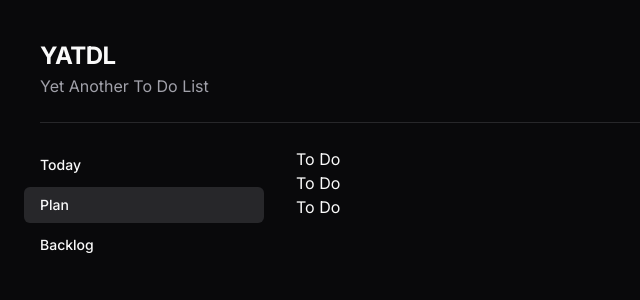
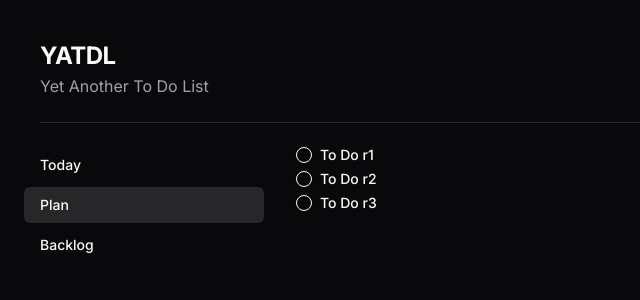
Before and after one commit to aripo99/yatdl, a Next.js app: page /plan in a window 1280 px wide. Shown: the top 300 px of the page, without its empty margins (0-640 px from the left). Built offline with nearby package versions, Linux system fonts and the light colour scheme.

Commit message:
Prettify to do component

```diff
--- a/components/to-do-list.tsx
+++ b/components/to-do-list.tsx
@@ -1,11 +1,12 @@
 import { ToDo } from './to-do';
+import { RadioGroup } from "@/components/ui/radio-group"
 
 export function ToDoList() {
     return (
-        <div>
-            <ToDo />
-            <ToDo />
-            <ToDo />
-        </div>
+        <RadioGroup>
+            <ToDo id="r1" />
+            <ToDo id="r2" />
+            <ToDo id="r3" />
+        </RadioGroup>
     )
 }
--- a/components/to-do.tsx
+++ b/components/to-do.tsx
@@ -1,7 +1,15 @@
-export function ToDo() {
+import { Label } from "@/components/ui/label"
+import { RadioGroupItem } from "@/components/ui/radio-group"
+
+interface ToDoProps {
+    id: string;
+}
+
+export function ToDo({ id }: ToDoProps) {
     return (
-        <div>
-            <h1>To Do</h1>
+        <div className="flex items-center space-x-2">
+            <RadioGroupItem value={id} id={id} />
+            <Label htmlFor={id}>To Do {id}</Label>
         </div>
     )
 }
--- /dev/null
+++ b/components/ui/label.tsx
@@ -0,0 +1,26 @@
+"use client"
+
+import * as React from "react"
+import * as LabelPrimitive from "@radix-ui/react-label"
+import { cva, type VariantProps } from "class-variance-authority"
+
+import { cn } from "@/lib/utils"
+
+const labelVariants = cva(
+  "text-sm font-medium leading-none peer-disabled:cursor-not-allowed peer-disabled:opacity-70"
+)
+
+const Label = React.forwardRef<
+  React.ElementRef<typeof LabelPrimitive.Root>,
+  React.ComponentPropsWithoutRef<typeof LabelPrimitive.Root> &
+    VariantProps<typeof labelVariants>
+>(({ className, ...props }, ref) => (
+  <LabelPrimitive.Root
+    ref={ref}
+    className={cn(labelVariants(), className)}
+    {...props}
+  />
+))
+Label.displayName = LabelPrimitive.Root.displayName
+
+export { Label }
--- /dev/null
+++ b/components/ui/radio-group.tsx
@@ -0,0 +1,44 @@
+"use client"
+
+import * as React from "react"
+import { CheckIcon } from "@radix-ui/react-icons"
+import * as RadioGroupPrimitive from "@radix-ui/react-radio-group"
+
+import { cn } from "@/lib/utils"
+
+const RadioGroup = React.forwardRef<
+  React.ElementRef<typeof RadioGroupPrimitive.Root>,
+  React.ComponentPropsWithoutRef<typeof RadioGroupPrimitive.Root>
+>(({ className, ...props }, ref) => {
+  return (
+    <RadioGroupPrimitive.Root
+      className={cn("grid gap-2", className)}
+      {...props}
+      ref={ref}
+    />
+  )
+})
+RadioGroup.displayName = RadioGroupPrimitive.Root.displayName
+
+const RadioGroupItem = React.forwardRef<
+  React.ElementRef<typeof RadioGroupPrimitive.Item>,
+  React.ComponentPropsWithoutRef<typeof RadioGroupPrimitive.Item>
+>(({ className, ...props }, ref) => {
+  return (
+    <RadioGroupPrimitive.Item
+      ref={ref}
+      className={cn(
+        "aspect-square h-4 w-4 rounded-full border border-primary text-primary shadow focus:outline-none focus-visible:ring-1 focus-visible:ring-ring disabled:cursor-not-allowed disabled:opacity-50",
+        className
+      )}
+      {...props}
+    >
+      <RadioGroupPrimitive.Indicator className="flex items-center justify-center">
+        <CheckIcon className="h-3.5 w-3.5 fill-primary" />
+      </RadioGroupPrimitive.Indicator>
+    </RadioGroupPrimitive.Item>
+  )
+})
+RadioGroupItem.displayName = RadioGroupPrimitive.Item.displayName
+
+export { RadioGroup, RadioGroupItem }
--- a/package.json
+++ b/package.json
@@ -10,6 +10,8 @@
   },
   "dependencies": {
     "@radix-ui/react-icons": "^1.3.0",
+    "@radix-ui/react-label": "^2.0.2",
+    "@radix-ui/react-radio-group": "^1.1.3",
     "@radix-ui/react-separator": "^1.0.3",
     "class-variance-authority": "^0.7.0",
     "clsx": "^2.0.0",
```
Also changed, not shown: 1 other file (tests, documents, lock files or other folders).
